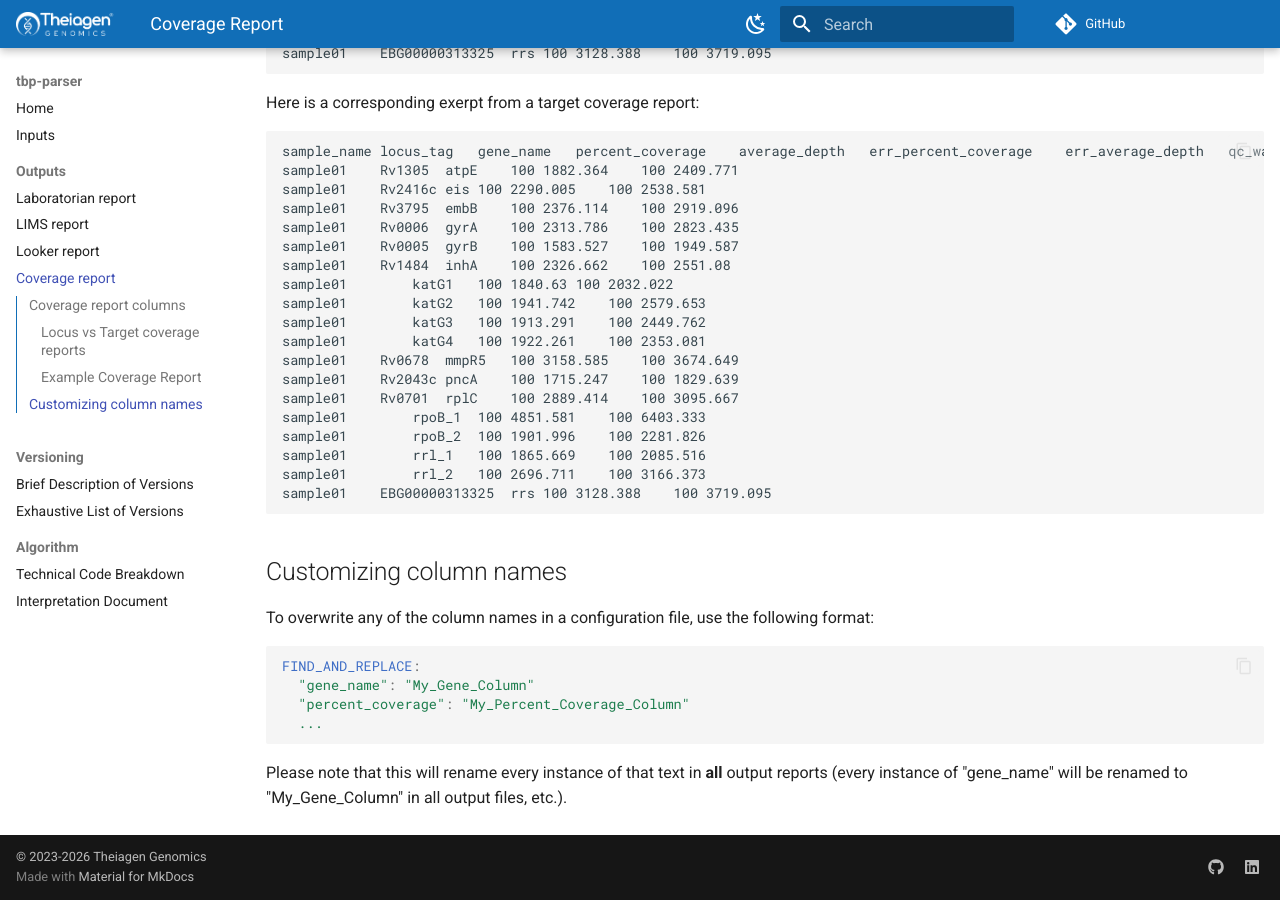
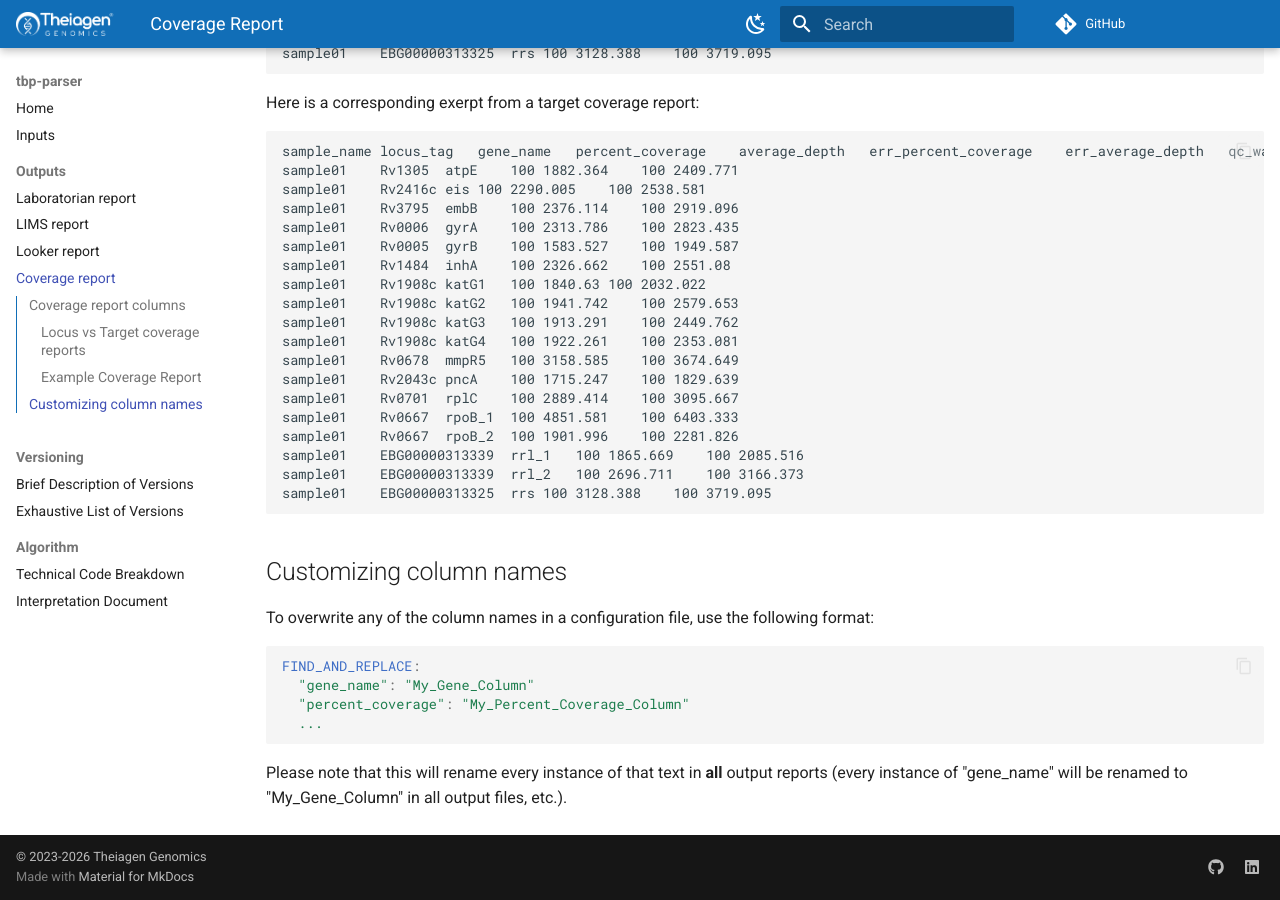
Before and after one commit to theiagen/tbp-parser, an MkDocs documentation site: the page built from docs/outputs/coverage.md, in a window 1280 px wide and 900 px high, scrolled down 1708 px. Built offline with MkDocs 1.6.1 and Material for MkDocs 9.7.7, drawn with Linux system fonts in a browser that asks for light colours; comment, search, counter and statistics services are not loaded; the version menu is left out.

Commit message:
add locus tags

````diff
--- a/docs/outputs/coverage.md
+++ b/docs/outputs/coverage.md
@@ -62,17 +62,17 @@ sample01	Rv3795	embB	100	2376.114	100	2919.096
 sample01	Rv0006	gyrA	100	2313.786	100	2823.435
 sample01	Rv0005	gyrB	100	1583.527	100	1949.587
 sample01	Rv1484	inhA	100	2326.662	100	2551.08
-sample01		katG1	100	1840.63	100	2032.022
-sample01		katG2	100	1941.742	100	2579.653
-sample01		katG3	100	1913.291	100	2449.762
-sample01		katG4	100	1922.261	100	2353.081
+sample01	Rv1908c	katG1	100	1840.63	100	2032.022
+sample01	Rv1908c	katG2	100	1941.742	100	2579.653
+sample01	Rv1908c	katG3	100	1913.291	100	2449.762
+sample01	Rv1908c	katG4	100	1922.261	100	2353.081
 sample01	Rv0678	mmpR5	100	3158.585	100	3674.649
 sample01	Rv2043c	pncA	100	1715.247	100	1829.639
 sample01	Rv0701	rplC	100	2889.414	100	3095.667
-sample01		rpoB_1	100	4851.581	100	6403.333
-sample01		rpoB_2	100	1901.996	100	2281.826
-sample01		rrl_1	100	1865.669	100	2085.516
-sample01		rrl_2	100	2696.711	100	3166.373
+sample01	Rv0667	rpoB_1	100	4851.581	100	6403.333
+sample01	Rv0667	rpoB_2	100	1901.996	100	2281.826
+sample01	EBG00000313339	rrl_1	100	1865.669	100	2085.516
+sample01	EBG00000313339	rrl_2	100	2696.711	100	3166.373
 sample01	EBG00000313325	rrs	100	3128.388	100	3719.095
 ```
 
````
